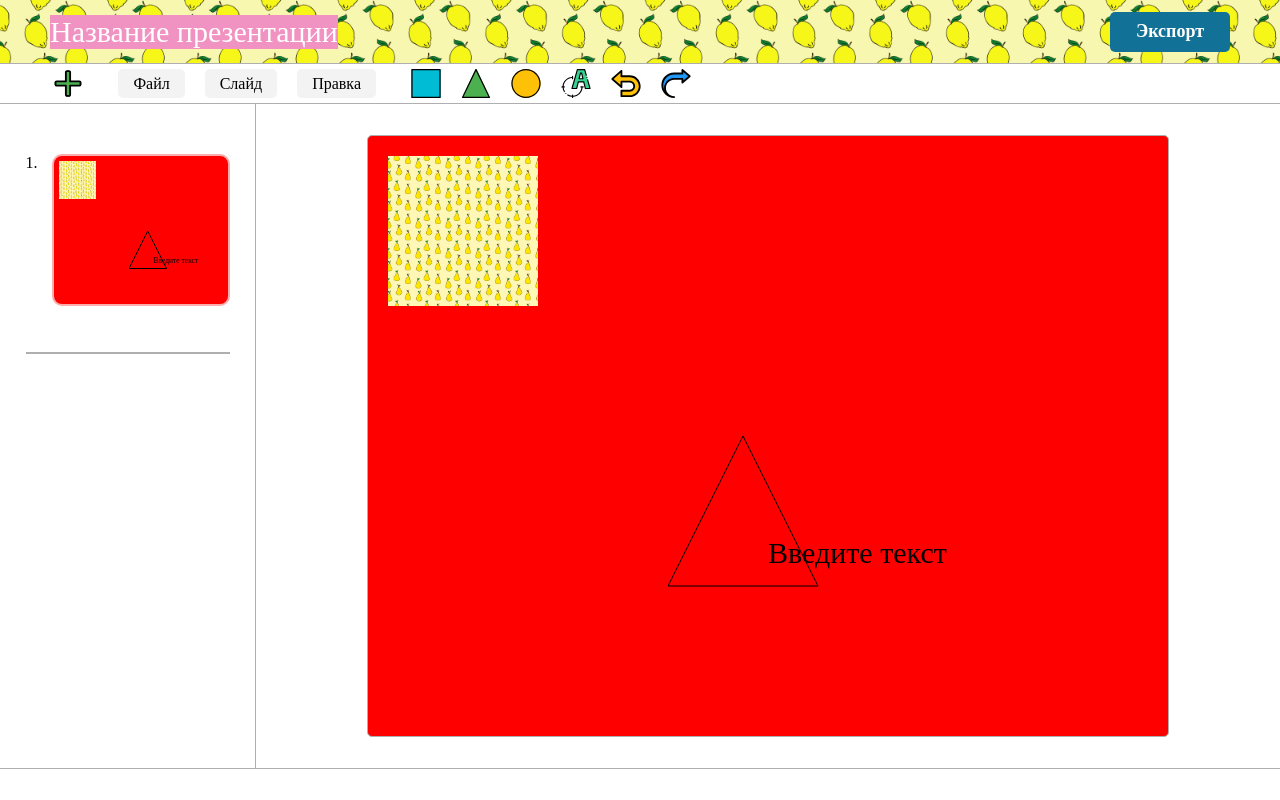
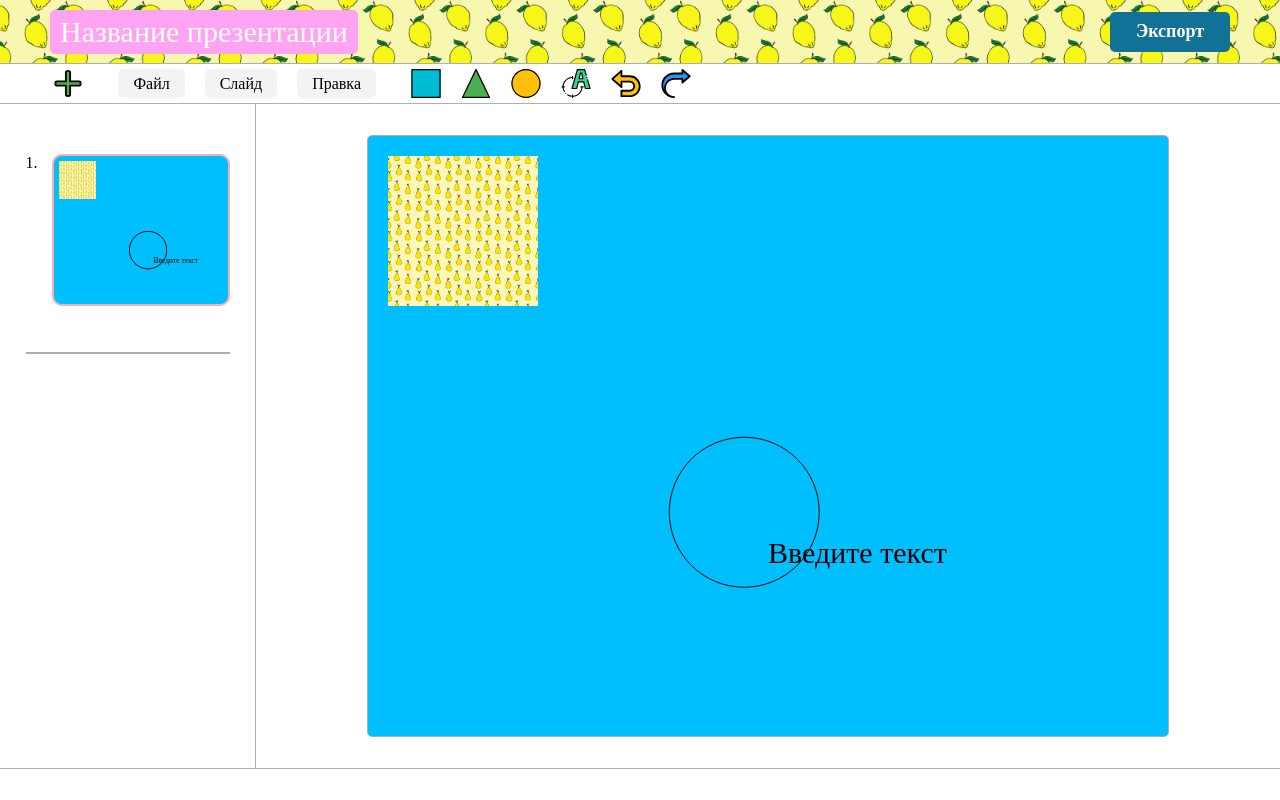
Before and after one commit to anatoliypus/beauty-slides, a React (Create React App) app: page / in a window 1280 px wide. Built offline with nearby package versions, Linux system fonts and the light colour scheme; a web font is replaced by a local one.

Commit message:
Created objects` components for getObjects func

```diff
--- a/src/index.tsx
+++ b/src/index.tsx
@@ -10,10 +10,10 @@ const settings = constructors.createSettings('800px', '600px');
 export let app = constructors.createApp(settings);
 app = addText(app);
 app = moveItem(app, app.slides[0].objects[0].id, 400, 400);
-app = addFigure(app, 'triangle');
+app = addFigure(app, 'circle');
 app = moveItem(app, app.slides[0].objects[1].id, 300, 300);
 app = addImage(app, '/background-1.jpg');
-app = setSlideBg(app, 'red');
+app = setSlideBg(app, 'deepskyblue');
 
 ReactDOM.render(
     <React.StrictMode>
--- a/src/view/slideViewport/getObjects.tsx
+++ b/src/view/slideViewport/getObjects.tsx
@@ -1,12 +1,21 @@
 import React from 'react';
 import { SlideType } from '../../model/model';
+import Text from './objects/Text';
+import Circle from './objects/Circle';
+import Rectangle from './objects/Rectangle';
+import Triangle from './objects/Triangle';
+import Img from './objects/Img';
 
-export default function getObjects(slide: SlideType, kWidth: number, kHeight: number) {
+export default function getObjects(
+    slide: SlideType,
+    kWidth: number,
+    kHeight: number
+) {
     return slide.objects.map((node) => {
         let style = {
             position: 'absolute',
-            top: (node.positionTopLeft.y) / kWidth + 'px',
-            left: (node.positionTopLeft.x) / kHeight + 'px',
+            top: node.positionTopLeft.y / kWidth + 'px',
+            left: node.positionTopLeft.x / kHeight + 'px',
         } as React.CSSProperties;
 
         if (node.type === 'text') {
@@ -14,85 +23,50 @@ export default function getObjects(slide: SlideType, kWidth: number, kHeight: nu
                 ...style,
                 fontSize: parseInt(node.fontSize) / kWidth + 'px',
                 fontStyle: node.fontStyle,
-                fontWeight: node.fontWeight
-            }
-            return (
-                <p
-                    key={node.id}
-                    className="text-node"
-                    style={style}
-                >
-                    {node.data}
-                </p>
-            );
+                fontWeight: node.fontWeight,
+            };
+            return Text({ id: node.id, style: style, data: node.data });
         }
 
         if (node.type === 'figure' && node.figure === 'circle') {
-            return (
-                <svg
-                    style={style}
-                    key={node.id}
-                    width={(parseInt(node.width) + 5) / kWidth}
-                    height={(parseInt(node.height) + 5) / kHeight}
-                >
-                    <circle
-                        cx={(parseInt(node.width) + 2.5) / (2 * kWidth)}
-                        cy={(parseInt(node.height) + 2.5) / (2 * kHeight)}
-                        stroke="black"
-                        r={parseInt(node.width) / (2 * kWidth)}
-                        fill="transparent"
-                    ></circle>
-                </svg>
-            );
+            return Circle({
+                id: node.id,
+                style: style,
+                width: node.width,
+                height: node.height,
+                kWidth: kWidth,
+                kHeight: kHeight,
+            });
         }
 
         if (node.type === 'figure' && node.figure === 'rectangle') {
-            return (
-                <svg
-                    style={style}
-                    key={node.id}
-                    width={(parseInt(node.width) + 5) / kWidth}
-                    height={(parseInt(node.height) + 5) / kHeight}
-                >
-                    <rect
-                        x="1"
-                        y="1"
-                        width={parseInt(node.width) / kWidth}
-                        height={parseInt(node.height) / kHeight}
-                        stroke="black"
-                        fill="transparent"
-                    ></rect>
-                </svg>
-            );
+            return Rectangle({
+                id: node.id,
+                style: style,
+                width: node.width,
+                height: node.height,
+                kWidth: kWidth,
+                kHeight: kHeight,
+            });
         }
         if (node.type === 'figure' && node.figure === 'triangle') {
-            return (
-                <svg
-                    style={style}
-                    key={node.id}
-                    width={(parseInt(node.width) + 5) / kWidth}
-                    height={(parseInt(node.height) + 5) / kHeight}
-                >
-                    <polygon
-                        points={parseInt(node.width) / (2 * kWidth) + ',0 0,' + parseInt(node.height) / kHeight + ' ' + parseInt(node.width) / kWidth + ',' + parseInt(node.height) / kHeight}
-                        width={parseInt(node.width) / kWidth}
-                        height={parseInt(node.height) / kHeight}
-                        stroke="black"
-                        fill="transparent"
-                    ></polygon>
-                </svg>
-            );
+            return Triangle({
+                id: node.id,
+                style: style,
+                width: node.width,
+                height: node.height,
+                kWidth: kWidth,
+                kHeight: kHeight,
+            });
         }
         if (node.type === 'img') {
             let styleForImg = {
                 ...style,
                 width: parseInt(node.width) / kWidth + 'px',
-                height: parseInt(node.height) / kHeight + 'px'
-            }
-            return (
-                <img style={styleForImg} key={node.id} src={node.path}></img>
-            );
+                height: parseInt(node.height) / kHeight + 'px',
+            };
+            return Img({ id: node.id, path: node.path, style: styleForImg });
         }
         throw new Error('Unexpected type');
-    })
+    });
 }
--- /dev/null
+++ b/src/view/slideViewport/objects/Circle.tsx
@@ -0,0 +1,29 @@
+import React from 'react';
+
+interface CircleProps {
+    id: string;
+    style: React.CSSProperties;
+    width: string;
+    height: string;
+    kWidth: number;
+    kHeight: number;
+}
+
+export default function Circle(props: CircleProps) {
+    return (
+        <svg
+            style={props.style}
+            key={props.id}
+            width={(parseInt(props.width) + 5) / props.kWidth}
+            height={(parseInt(props.height) + 5) / props.kHeight}
+        >
+            <circle
+                cx={(parseInt(props.width) + 2.5) / (2 * props.kWidth)}
+                cy={(parseInt(props.height) + 2.5) / (2 * props.kHeight)}
+                stroke="black"
+                r={parseInt(props.width) / (2 * props.kWidth)}
+                fill="transparent"
+            ></circle>
+        </svg>
+    );
+}
--- /dev/null
+++ b/src/view/slideViewport/objects/Img.tsx
@@ -0,0 +1,13 @@
+import React from 'react';
+
+interface ImgProps {
+    id: string;
+    style: React.CSSProperties;
+    path: string;
+}
+
+export default function Img(props: ImgProps) {
+    return (
+        <img style={props.style} key={props.id} src={props.path}></img>
+    );
+}
--- /dev/null
+++ b/src/view/slideViewport/objects/Rectangle.tsx
@@ -0,0 +1,30 @@
+import React from 'react';
+
+interface RectProps {
+    id: string;
+    style: React.CSSProperties;
+    width: string;
+    height: string;
+    kWidth: number;
+    kHeight: number;
+}
+
+export default function Rectangle(props: RectProps) {
+    return (
+        <svg
+            style={props.style}
+            key={props.id}
+            width={(parseInt(props.width) + 5) / props.kWidth}
+            height={(parseInt(props.height) + 5) / props.kHeight}
+        >
+            <rect
+                x="1"
+                y="1"
+                width={parseInt(props.width) / props.kWidth}
+                height={parseInt(props.height) / props.kHeight}
+                stroke="black"
+                fill="transparent"
+            ></rect>
+        </svg>
+    );
+}
--- /dev/null
+++ b/src/view/slideViewport/objects/Text.tsx
@@ -0,0 +1,15 @@
+import React from 'react';
+
+interface TextProps {
+    id: string;
+    style: React.CSSProperties;
+    data: string;
+}
+
+export default function Text(props: TextProps) {
+    return (
+        <p key={props.id} className="text-node" style={props.style}>
+            {props.data}
+        </p>
+    );
+}
--- /dev/null
+++ b/src/view/slideViewport/objects/Triangle.tsx
@@ -0,0 +1,37 @@
+import React from 'react';
+
+interface TriangProps {
+    id: string;
+    style: React.CSSProperties;
+    width: string;
+    height: string;
+    kWidth: number;
+    kHeight: number;
+}
+
+export default function Triangle(props: TriangProps) {
+    return (
+        <svg
+            style={props.style}
+            key={props.id}
+            width={(parseInt(props.width) + 5) / props.kWidth}
+            height={(parseInt(props.height) + 5) / props.kHeight}
+        >
+            <polygon
+                points={
+                    parseInt(props.width) / (2 * props.kWidth) +
+                    ',0 0,' +
+                    parseInt(props.height) / props.kHeight +
+                    ' ' +
+                    parseInt(props.width) / props.kWidth +
+                    ',' +
+                    parseInt(props.height) / props.kHeight
+                }
+                width={parseInt(props.width) / props.kWidth}
+                height={parseInt(props.height) / props.kHeight}
+                stroke="black"
+                fill="transparent"
+            ></polygon>
+        </svg>
+    );
+}
--- a/src/view/topbar/topbar.css
+++ b/src/view/topbar/topbar.css
@@ -34,7 +34,9 @@
   font-size: 30px;
   color: #fff;
   font-weight: 400;
-  background-color: #f193c2;
+  background-color: #ffa4f3;
+  padding: 5px 10px;
+  border-radius: 5px;
 }
 
 .export-btn {
```
